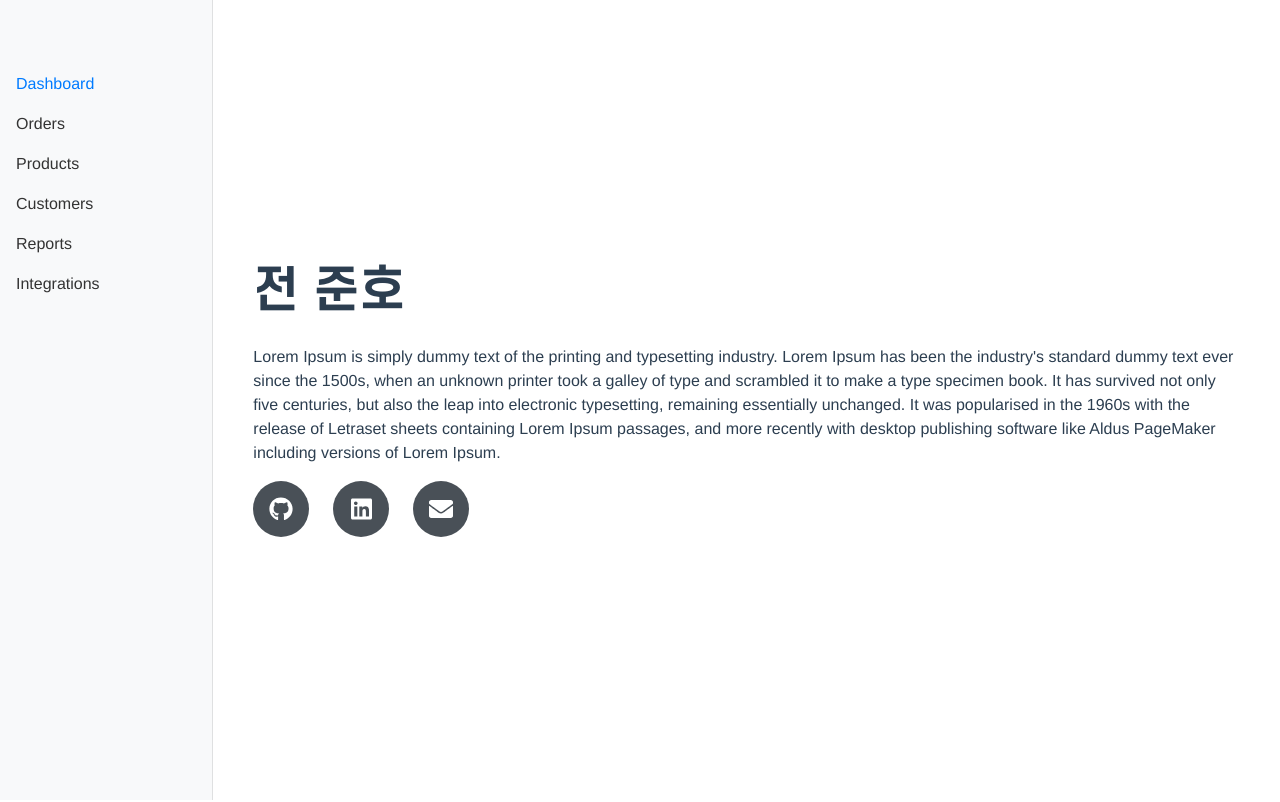
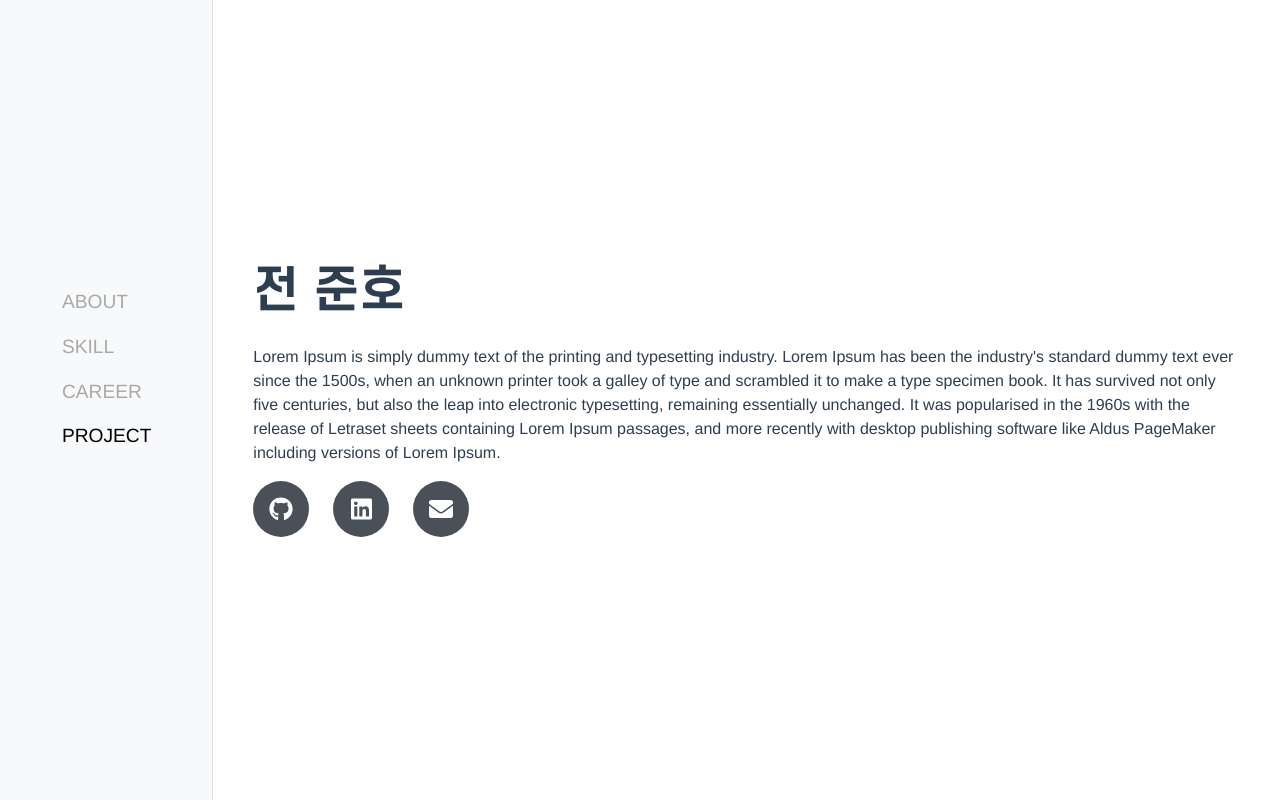
Before and after one commit to JeonJoonHo/express_pjt, a Vue app in the folder frontend/: page / in a window 1280 px wide. Shown: the top 802 px of the page. Built offline with nearby package versions, Linux system fonts and the light colour scheme.

Commit message:
- Sidebar Scrollspy 적용

```diff
--- a/frontend/src/App.vue
+++ b/frontend/src/App.vue
@@ -1,11 +1,11 @@
 <template>
   <div id="app">
-    <div class="container-fluid">
-      <div class="row">
+    <b-container fluid>
+      <div class="row" id="scrollspy-nested">
         <Sidebar></Sidebar>
         <Main></Main>
       </div>
-    </div>
+    </b-container>
   </div>
 </template>
 
@@ -22,6 +22,7 @@
 </script>
 
 <style>
+  html { scroll-behavior: smooth; }
   #app {
     font-family: Avenir, Helvetica, Arial, sans-serif;
     -webkit-font-smoothing: antialiased;
--- a/frontend/src/components/Main.vue
+++ b/frontend/src/components/Main.vue
@@ -1,20 +1,20 @@
 <template>
     <main role="main" class="col-md-9 ml-sm-auto col-lg-10 px-md-4">
-        <Section v-bind:section-title="'전 준호'">
+        <Section v-bind:section-title="'전 준호'" id="about">
             <About></About>
         </Section>
 
-        <Section v-bind:section-title="'Skill'">
+        <Section v-bind:section-title="'Skill'" id="skill">
             <Technique></Technique>
         </Section>
 
         <hr>
-        <Section v-bind:section-title="'Career'">
+        <Section v-bind:section-title="'Career'" id="career">
             <Career></Career>
         </Section>
 
         <hr>
-        <Section v-bind:section-title="'Project'">
+        <Section v-bind:section-title="'Project'" id="project">
             <Project></Project>
         </Section>
     </main>
--- a/frontend/src/components/Sidebar.vue
+++ b/frontend/src/components/Sidebar.vue
@@ -1,44 +1,14 @@
 <template>
   <nav id="sidebarMenu" class="col-md-3 col-lg-2 d-md-block bg-light sidebar collapse">
     <div class="sidebar-sticky pt-3">
-      <ul class="nav flex-column">
-        <li class="nav-item">
-          <a class="nav-link active" href="#">
-            <span data-feather="home"></span>
-            Dashboard <span class="sr-only">(current)</span>
-          </a>
-        </li>
-        <li class="nav-item">
-          <a class="nav-link" href="#">
-            <span data-feather="file"></span>
-            Orders
-          </a>
-        </li>
-        <li class="nav-item">
-          <a class="nav-link" href="#">
-            <span data-feather="shopping-cart"></span>
-            Products
-          </a>
-        </li>
-        <li class="nav-item">
-          <a class="nav-link" href="#">
-            <span data-feather="users"></span>
-            Customers
-          </a>
-        </li>
-        <li class="nav-item">
-          <a class="nav-link" href="#">
-            <span data-feather="bar-chart-2"></span>
-            Reports
-          </a>
-        </li>
-        <li class="nav-item">
-          <a class="nav-link" href="#">
-            <span data-feather="layers"></span>
-            Integrations
-          </a>
-        </li>
-      </ul>
+      <b-navbar v-b-scrollspy class="flex-column">
+        <b-nav vertical>
+          <b-nav-item href="#about">ABOUT</b-nav-item>
+          <b-nav-item href="#skill">SKILL</b-nav-item>
+          <b-nav-item href="#career">CAREER</b-nav-item>
+          <b-nav-item href="#project">PROJECT</b-nav-item>
+        </b-nav>
+      </b-navbar>
     </div>
   </nav>
 </template>
@@ -58,8 +28,8 @@ export default {
     top: 0;
     bottom: 0;
     left: 0;
-    z-index: 100; /* Behind the navbar */
-    padding: 48px 0 0; /* Height of navbar */
+    z-index: 100;
+    padding: 20% 0 0;
     box-shadow: inset -1px 0 0 rgba(0, 0, 0, .1);
   }
 
@@ -73,7 +43,7 @@ export default {
     position: relative;
     top: 0;
     height: calc(100vh - 48px);
-    padding-top: .5rem;
+    padding-top: .10rem;
     overflow-x: hidden;
     overflow-y: auto; /* Scrollable contents if viewport is shorter than content. */
   }
@@ -88,15 +58,12 @@ export default {
   .sidebar .nav-link {
     font-weight: 500;
     color: #333;
+    font-size: larger;
   }
 
   .sidebar .nav-link .feather {
     margin-right: 4px;
     color: #999;
-  }
-
-  .sidebar .nav-link.active {
-    color: #007bff;
   }
 
   .sidebar .nav-link:hover .feather,
@@ -108,4 +75,11 @@ export default {
     font-size: .75rem;
     text-transform: uppercase;
   }
+
+  .sidebar .nav-link {
+    color: darkgrey;
+  }
+  .active {
+    color: black !important;
+  }
 </style>
```
